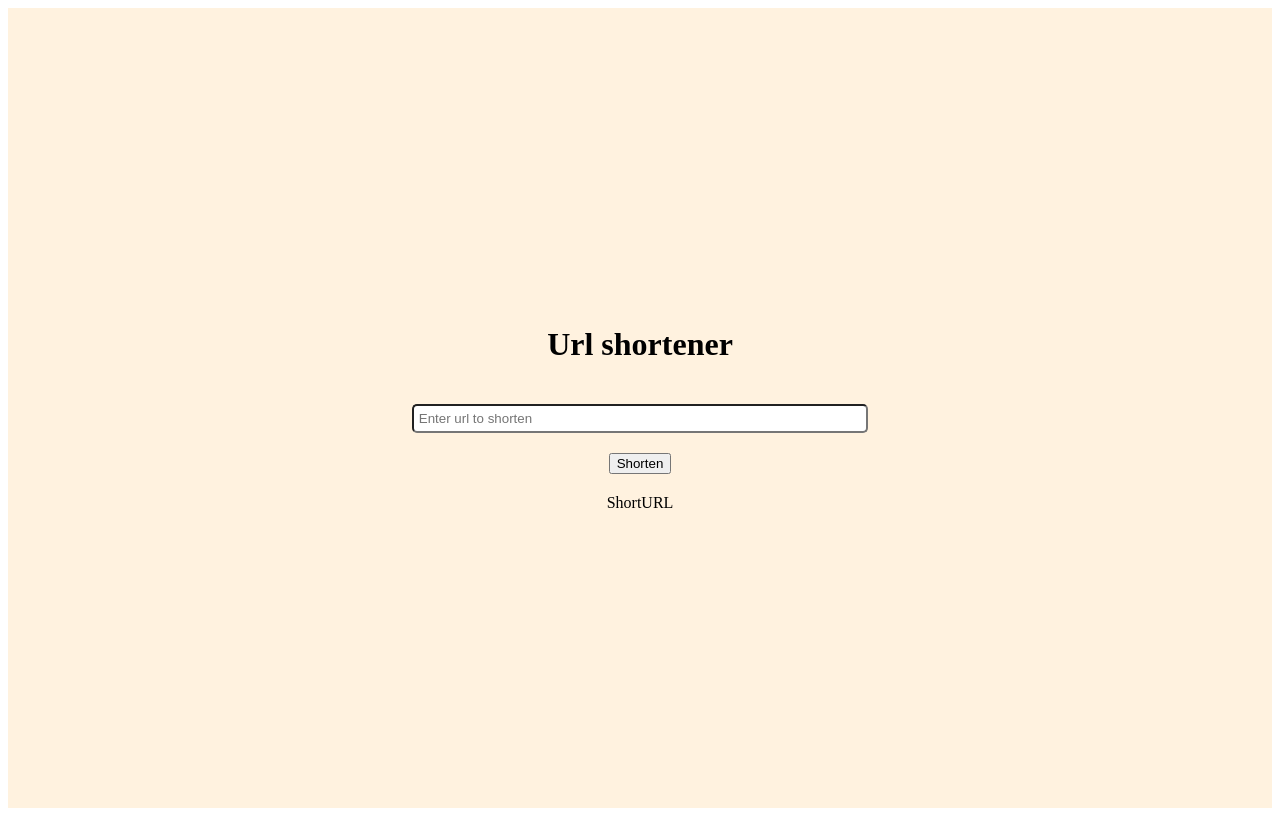
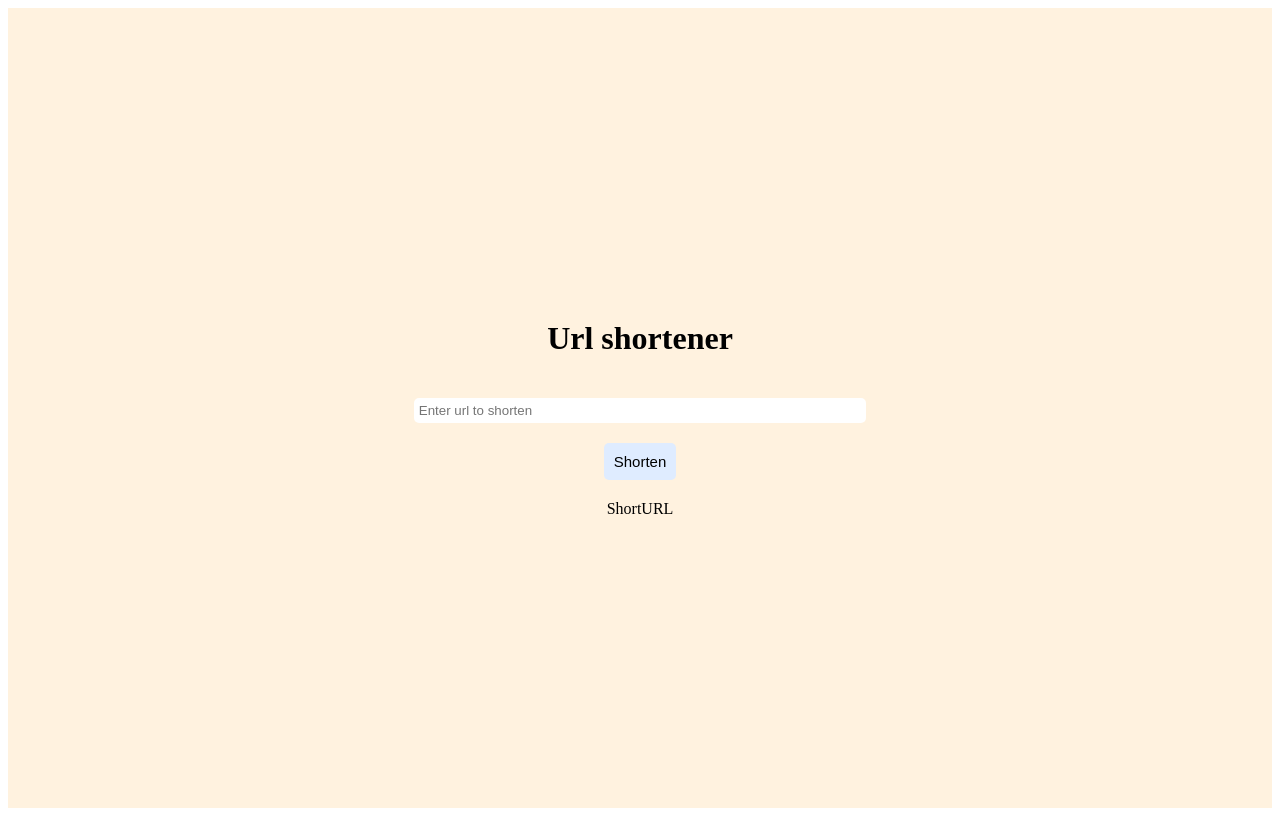
Before and after one commit to Mitch4sho/url-shortener, a React (Create React App) app in the folder client/: page / in a window 1280 px wide. Built offline with nearby package versions, Linux system fonts and the light colour scheme.

Commit message:
Style: add styling to button and input

```diff
--- a/client/src/Button.js
+++ b/client/src/Button.js
@@ -1,7 +1,18 @@
 import React from "react";
 import styled from "styled-components";
 
-const ButtonStyled = styled.button``;
+const ButtonStyled = styled.button`
+  font-size: 15px;
+  padding: 10px;
+  border-radius: 5px;
+  background-color: #dfecff;
+  border: none;
+  cursor: pointer;
+
+  &:hover {
+    background-color: #93bfff;
+  }
+`;
 
 export default function Button({ onSubmit }) {
   return <ButtonStyled onClick={onSubmit}>Shorten</ButtonStyled>;
--- a/client/src/Input.js
+++ b/client/src/Input.js
@@ -5,6 +5,8 @@ const InputStyled = styled.input`
   width: 35%;
   padding: 5px;
   border-radius: 5px;
+  border: none;
+  cursor: pointer;
 `;
 
 export default function Input({ url, setUrl }) {
```
